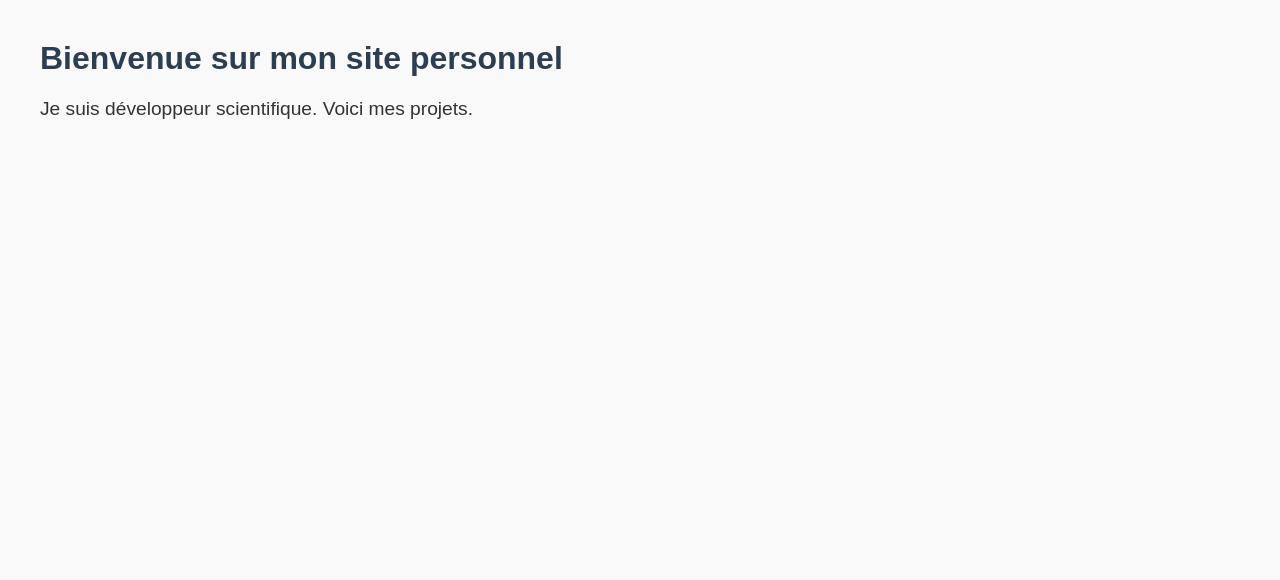
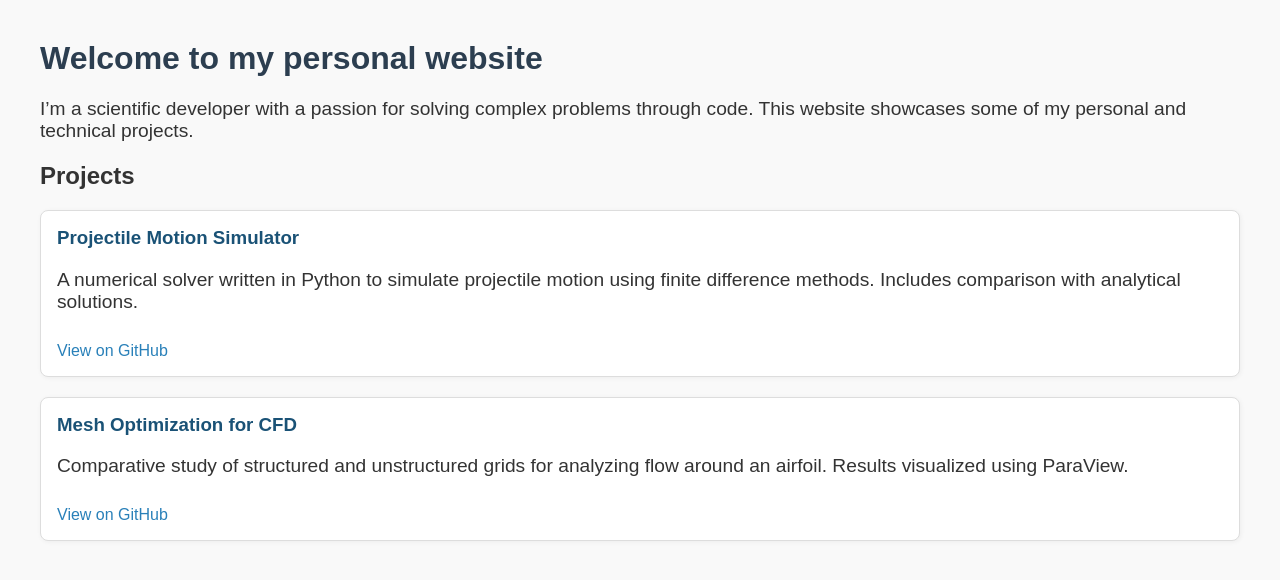
Before and after one commit to MatPatProg/matpatprog.github.io, a plain HTML site: page index.html in a window 1280 px wide. Drawn offline with Linux system fonts and the light colour scheme.

Commit message:
Update index.html

```diff
--- a/index.html
+++ b/index.html
@@ -1,12 +1,26 @@
 <!DOCTYPE html>
-<html lang="fr">
- <head>
+<html lang="en">
+<head>
   <meta charset="UTF-8">
-  <title>Portfolio MatPatProg</title>
+  <title>MatPatProg – Scientific Developer Portfolio</title>
   <link rel="stylesheet" href="style.css">
 </head>
 <body>
-  <h1>Bienvenue sur mon site personnel</h1>
-  <p>Je suis développeur scientifique. Voici mes projets.</p>
+  <h1>Welcome to my personal website</h1>
+  <p>I’m a scientific developer with a passion for solving complex problems through code. This website showcases some of my personal and technical projects.</p>
+
+  <h2>Projects</h2>
+
+  <div class="project">
+    <h3>Projectile Motion Simulator</h3>
+    <p>A numerical solver written in Python to simulate projectile motion using finite difference methods. Includes comparison with analytical solutions.</p>
+    <a href="https://github.com/matpatprog/projectile-simulation" target="_blank">View on GitHub</a>
+  </div>
+
+  <div class="project">
+    <h3>Mesh Optimization for CFD</h3>
+    <p>Comparative study of structured and unstructured grids for analyzing flow around an airfoil. Results visualized using ParaView.</p>
+    <a href="https://github.com/matpatprog/mesh-cfd-study" target="_blank">View on GitHub</a>
+  </div>
 </body>
 </html>
```
